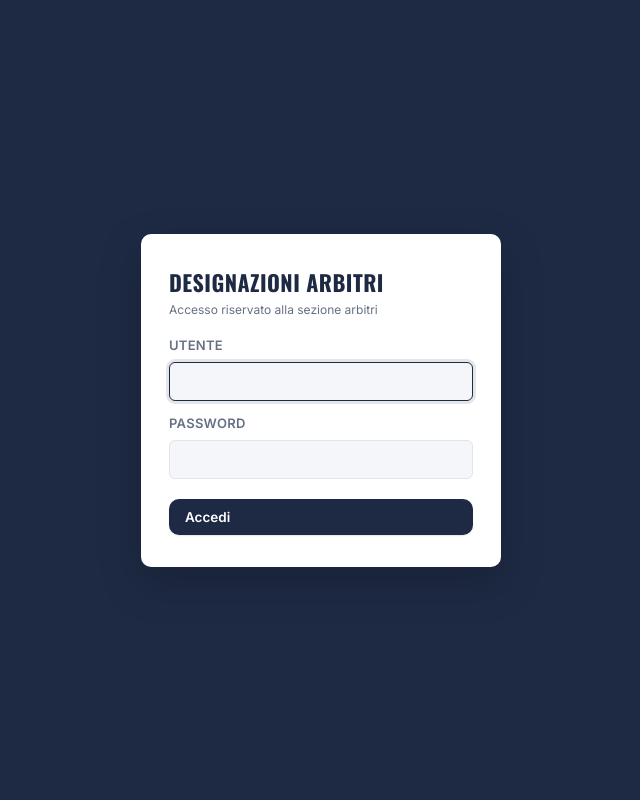
After one commit to compesaro-debug/designazioni-arbitri, a Flask app: page /login in a window 1280 px wide. The commit adds this page. Shown: the whole page, without its empty margins (319-959 px from the left). Run offline with Flask 3, Linux system fonts and the light colour scheme.

Commit message:
Add login-based authentication before publishing the site
Every route now requires a session login (except /login and static
files), configurable via AUTH_USERNAME/AUTH_PASSWORD/SECRET_KEY
environment variables, since the site will hold personal data
(codice fiscale, contatti) of the section's arbitri.

```diff
--- a/app.py
+++ b/app.py
@@ -1,10 +1,51 @@
-from flask import Flask, render_template, request, jsonify
+from flask import Flask, render_template, request, jsonify, session, redirect, url_for
 import datetime
+import os
+import secrets
 import db
 import importer
 
 app = Flask(__name__)
 db.init_db()
+
+# Chiave per firmare i cookie di sessione: va impostata con la variabile d'ambiente SECRET_KEY
+# in produzione (così le sessioni non si invalidano ad ogni riavvio); in locale, se non è
+# impostata, ne viene generata una casuale ad ogni avvio (va bene per lo sviluppo).
+app.secret_key = os.environ.get("SECRET_KEY") or secrets.token_hex(32)
+
+# Credenziali di accesso al sito: da impostare con le variabili d'ambiente AUTH_USERNAME e
+# AUTH_PASSWORD in produzione. I valori di default sono solo per l'uso in locale.
+AUTH_USERNAME = os.environ.get("AUTH_USERNAME", "admin")
+AUTH_PASSWORD = os.environ.get("AUTH_PASSWORD", "admin")
+
+
+@app.before_request
+def richiedi_login():
+    if request.path == "/login" or request.path.startswith("/static/"):
+        return None
+    if not session.get("autenticato"):
+        return redirect(url_for("login", next=request.path))
+
+
+@app.route("/login", methods=["GET", "POST"])
+def login():
+    errore = None
+    if request.method == "POST":
+        username = request.form.get("username", "")
+        password = request.form.get("password", "")
+        if username == AUTH_USERNAME and password == AUTH_PASSWORD:
+            session["autenticato"] = True
+            session.permanent = True
+            destinazione = request.args.get("next") or "/"
+            return redirect(destinazione)
+        errore = "Utente o password non corretti."
+    return render_template("login.html", errore=errore)
+
+
+@app.route("/logout")
+def logout():
+    session.clear()
+    return redirect(url_for("login"))
 
 
 # ---------- PAGINE ----------
--- a/templates/base.html
+++ b/templates/base.html
@@ -154,6 +154,12 @@
         </a>
       </div>
     </div>
+    <a href="/logout" class="nav-item" title="Esci" style="margin-top:auto;">
+      <span class="nav-icon">
+        <svg viewBox="0 0 24 24" fill="none" stroke="currentColor" stroke-width="2" stroke-linecap="round" stroke-linejoin="round"><path d="M9 21H5a2 2 0 0 1-2-2V5a2 2 0 0 1 2-2h4"></path><polyline points="16 17 21 12 16 7"></polyline><line x1="21" y1="12" x2="9" y2="12"></line></svg>
+      </span>
+      <span class="nav-testo">Esci</span>
+    </a>
   </aside>
   <main class="main">
     {% block content %}{% endblock %}
--- /dev/null
+++ b/templates/login.html
@@ -0,0 +1,78 @@
+<!DOCTYPE html>
+<html lang="it">
+<head>
+<meta charset="UTF-8">
+<meta name="viewport" content="width=device-width, initial-scale=1.0">
+<title>Accedi - Designazioni Arbitri</title>
+<link rel="preconnect" href="https://fonts.googleapis.com">
+<link href="https://fonts.googleapis.com/css2?family=Oswald:wght@400;500;600;700&family=Inter:wght@400;500;600;700&display=swap" rel="stylesheet">
+<link rel="stylesheet" href="{{ url_for('static', filename='css/style.css') }}">
+<style>
+  body {
+    display: flex;
+    align-items: center;
+    justify-content: center;
+    min-height: 100vh;
+    background: var(--primario);
+  }
+  .login-card {
+    width: 100%;
+    max-width: 360px;
+    background: var(--carta);
+    border-radius: var(--radius);
+    box-shadow: var(--ombra-lg);
+    padding: 32px 28px;
+  }
+  .login-card h1 {
+    font-family: "Oswald", sans-serif;
+    font-size: 22px;
+    margin: 0 0 4px;
+    color: var(--primario);
+  }
+  .login-card p.hint { margin: 0 0 20px; }
+  .login-card .form-field { margin-bottom: 14px; }
+  .login-card label { display: block; font-size: 13px; font-weight: 600; margin-bottom: 4px; color: var(--testo-tenue); }
+  .login-card input {
+    width: 100%;
+    padding: 10px 12px;
+    border: 1px solid var(--bordo);
+    border-radius: var(--radius-sm);
+    font-family: inherit;
+    font-size: 14px;
+    box-sizing: border-box;
+  }
+  .login-errore {
+    background: var(--rosso-tinta);
+    color: var(--rosso-scuro);
+    border-radius: var(--radius-sm);
+    padding: 8px 12px;
+    font-size: 13.5px;
+    margin-bottom: 14px;
+  }
+  .login-card button {
+    width: 100%;
+    margin-top: 6px;
+  }
+</style>
+</head>
+<body>
+  <div class="login-card">
+    <h1>Designazioni Arbitri</h1>
+    <p class="hint">Accesso riservato alla sezione arbitri</p>
+    {% if errore %}
+      <div class="login-errore">{{ errore }}</div>
+    {% endif %}
+    <form method="POST">
+      <div class="form-field">
+        <label>Utente</label>
+        <input type="text" name="username" autofocus required>
+      </div>
+      <div class="form-field">
+        <label>Password</label>
+        <input type="password" name="password" required>
+      </div>
+      <button type="submit" class="btn btn-primary">Accedi</button>
+    </form>
+  </div>
+</body>
+</html>
```
